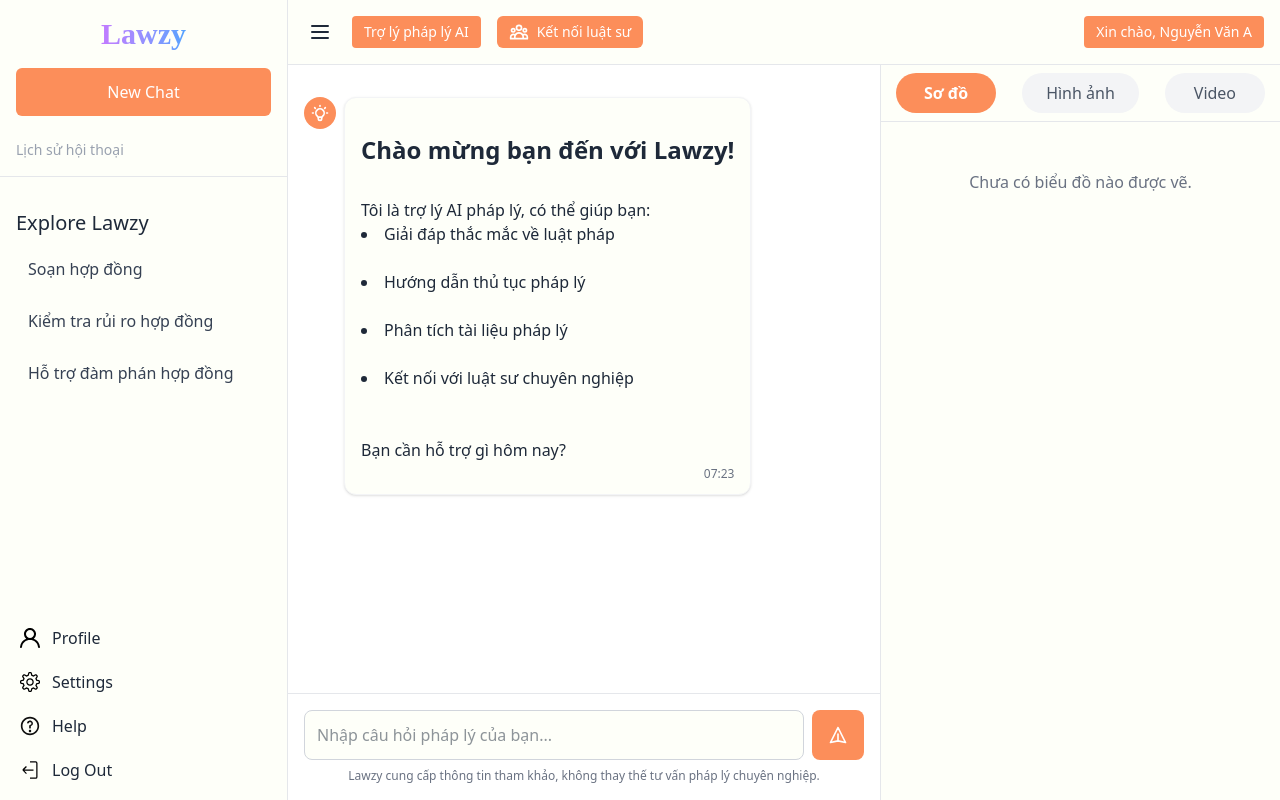
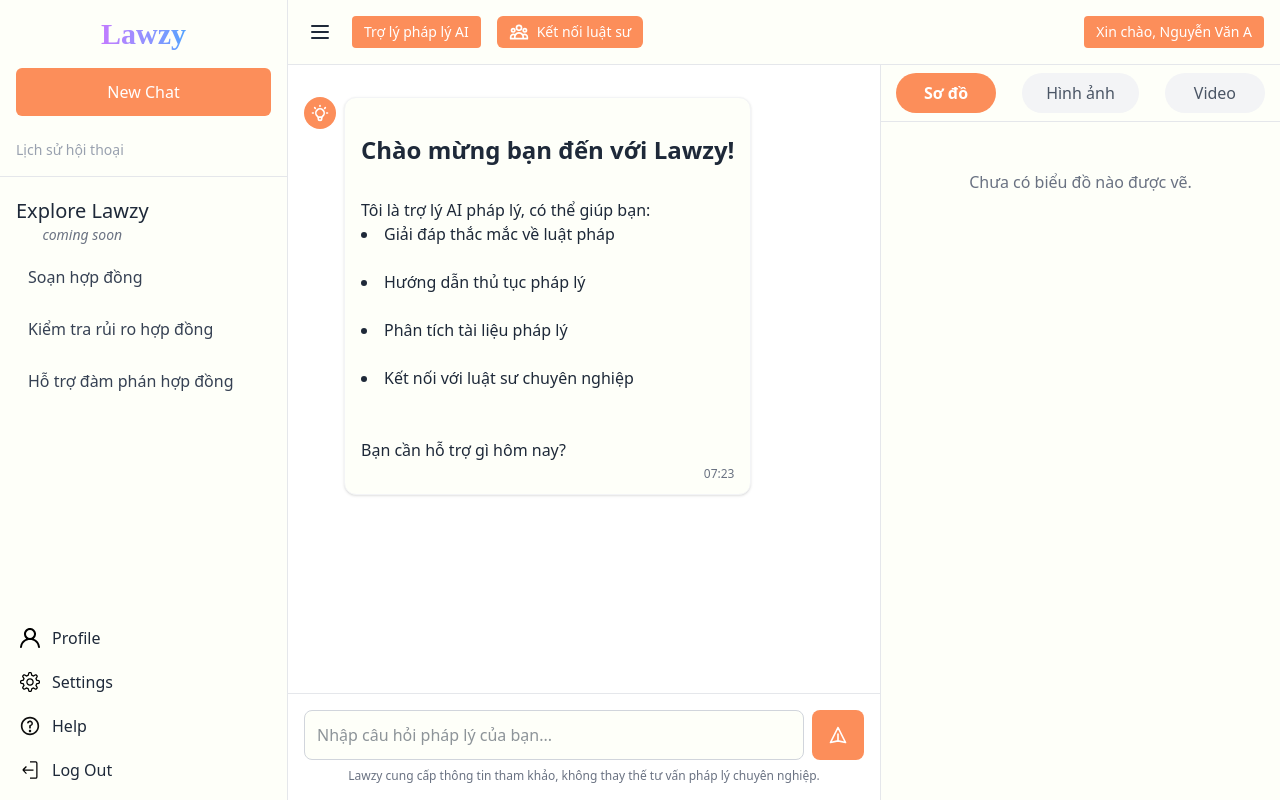
Before and after one commit to hmquan191/Lawzy-demo, a React (Vite) app in the folder react/: page / in a window 1280 px wide. Built offline with nearby package versions, Linux system fonts and the light colour scheme.

Commit message:
cập nhật coming soon cho Explore Lawzy

```diff
--- a/react/components/ChatSidebar.tsx
+++ b/react/components/ChatSidebar.tsx
@@ -70,8 +70,17 @@
         </div>
       </div>
 
-      <div className='mt-4 p-4 font-sans'>
-        <h3 className='text-xl mb-3 text-gray-800'>Explore Lawzy</h3>
+      <div className='mt-1 p-4 font-sans'>
+        <div className='relative group w-fit'>
+          <h3 className='text-xl mb-3 text-gray-800 cursor-pointer'>
+            Explore Lawzy{' '}
+            <span className='italic text-sm text-gray-500 flex justify-center items-center w-full'>coming soon</span>
+          </h3>
+          {/*
+          <span className='pointer-events-none absolute left-1/2 -translate-x-1/2 top-full mt-1 px-2 py-1 rounded bg-white text-black text-xs opacity-0 group-hover:opacity-100 transition-opacity z-10 whitespace-nowrap'>
+            coming soon
+          </span> */}
+        </div>
         <div className='flex flex-col gap-3'>
           <div className='hover:bg-gray-100 rounded px-3 py-2 cursor-pointer text-gray-700 transition'>
             Soạn hợp đồng
```
